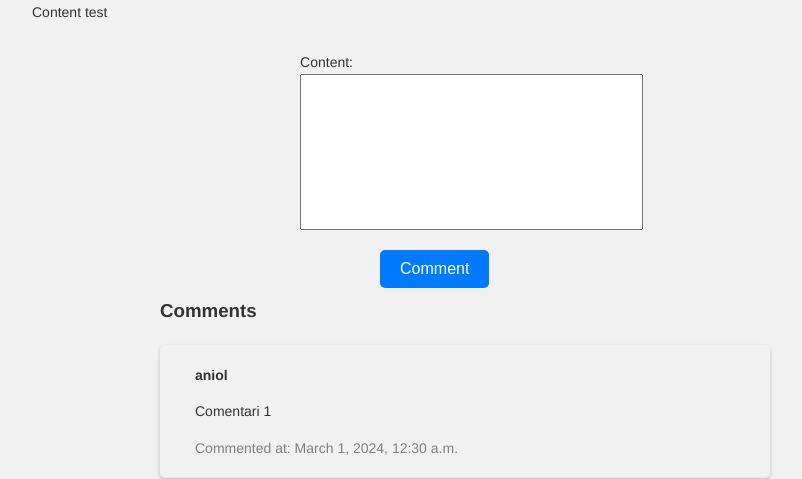
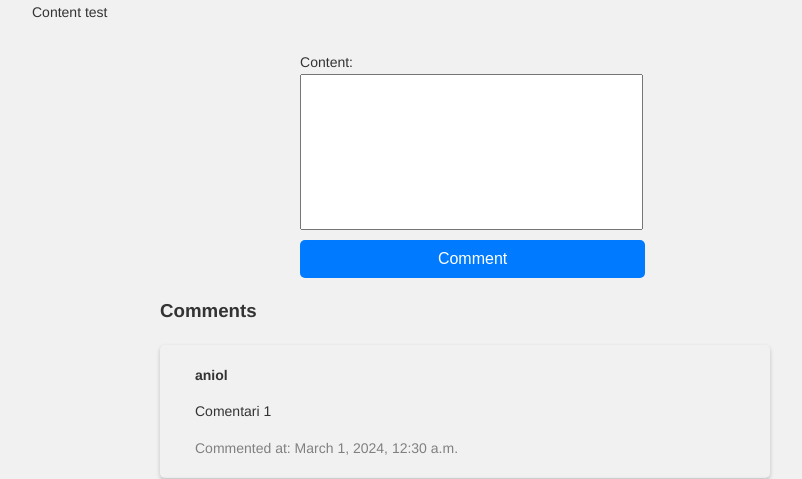
Before and after one commit to Aniol0012/MDP-Activity1, a Django app: page /post/1/ in a window 1280 px wide. Shown: the part 274-753 px from the top of the page, without its empty margins (160-962 px from the left). Run offline with Django 5.2, Linux system fonts and the light colour scheme; data comes from the database, SQL or seed files in the repository; both versions use the stored data as it was after the commit.

Commit message:
feat: improved comment section css

```diff
--- a/static/posts/style.css
+++ b/static/posts/style.css
@@ -45,7 +45,6 @@ p {
 
 .post:hover {
     box-shadow: 0 4px 8px rgba(0, 0, 0, 0.1);
-    /*transform: scale(1.01);*/
 }
 
 .post h2 {
@@ -84,8 +83,15 @@ p {
 }
 
 .comment-btn {
-    margin-left: 25%;
-    margin-right: 15%;
+    position: relative;
+    left: 5%;
+    bottom: 10px;
+    width: 345px;
+    transition: color 0.3s ease;
+}
+
+.comment-btn:hover {
+    color: #ffd700;
 }
 
 .center-form {
```
Also changed, not shown: db.sqlite3.
